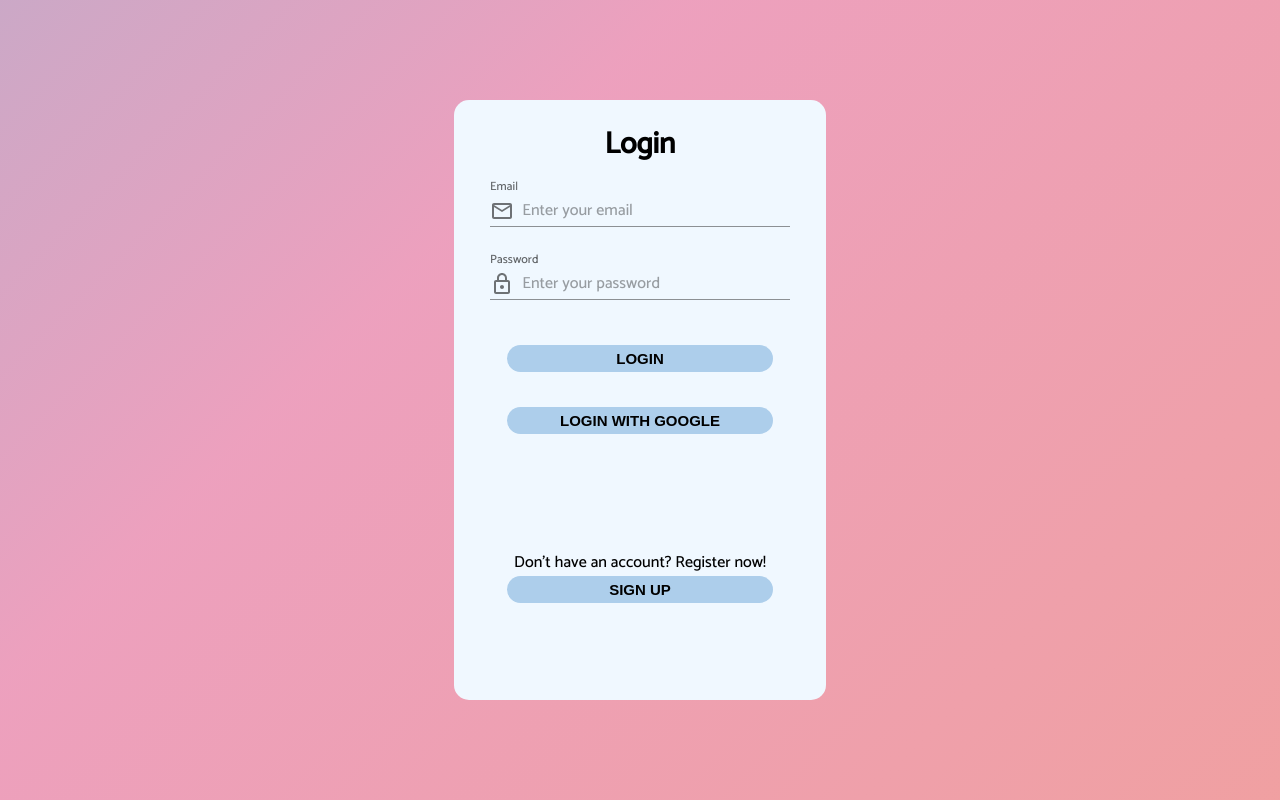
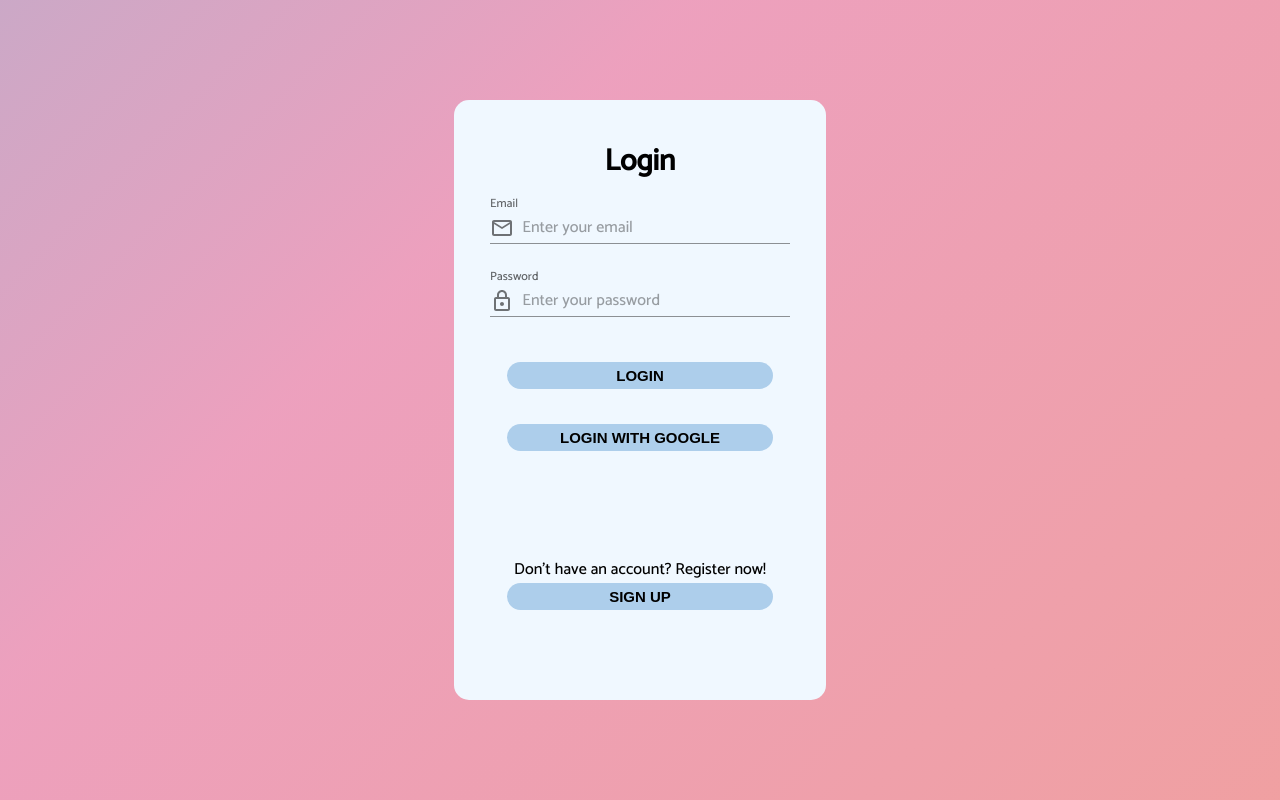
Before and after one commit to ShawnZhang0828/language-learning-app, a React (Create React App) app in the folder client/: page / in a window 1280 px wide. Built offline with nearby package versions, Linux system fonts and the light colour scheme; no server answers.

Commit message:
improve login page format

```diff
--- a/client/src/styles/SigninPage.css
+++ b/client/src/styles/SigninPage.css
@@ -26,6 +26,10 @@
     overflow-y: scroll;
 }
 
+.medium-form .medium-header {
+    margin-top: 5%
+}
+
 .medium-form::-webkit-scrollbar {
     display: none;
   }
@@ -42,7 +46,7 @@
 
 #register-text {
     font-weight: lighter;
-    margin-top: 80px;
+    margin-top: 70px;
 }
 
 #register-container {
```
